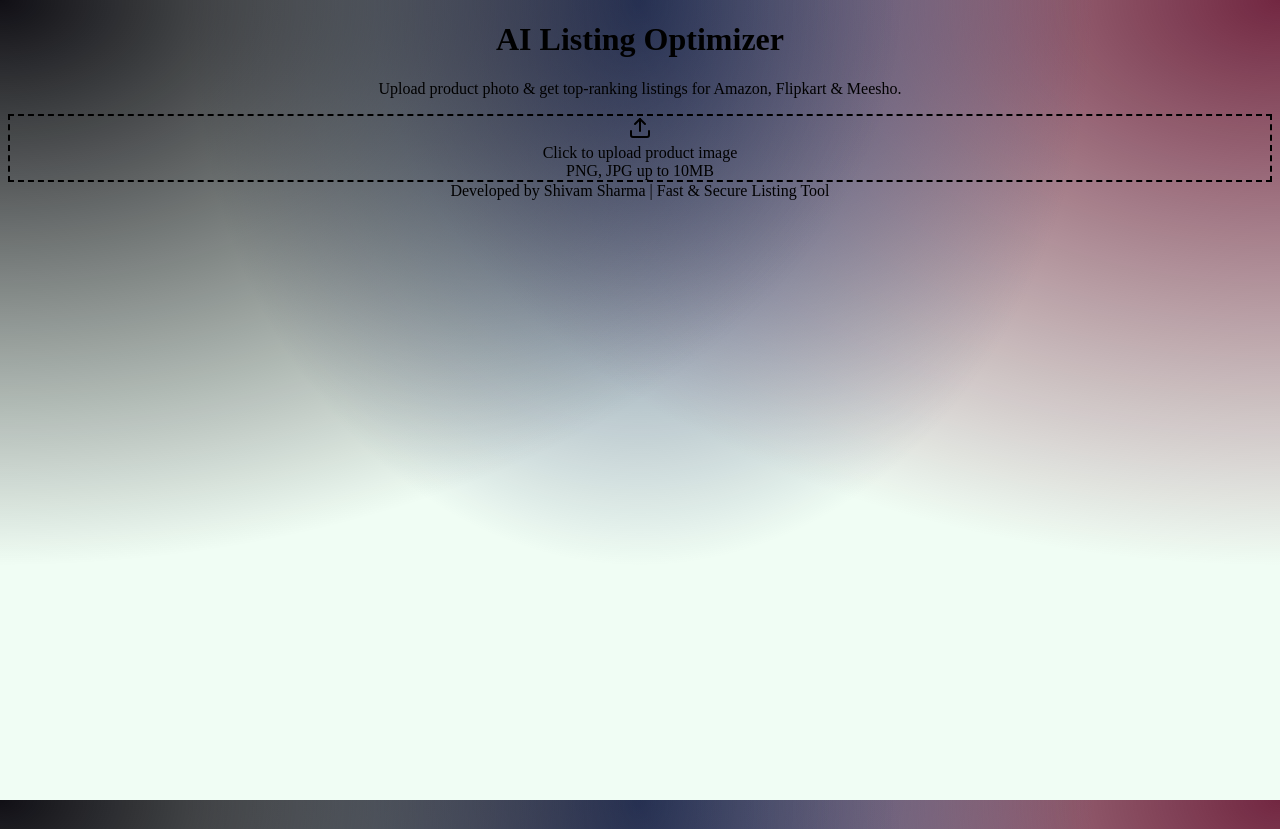
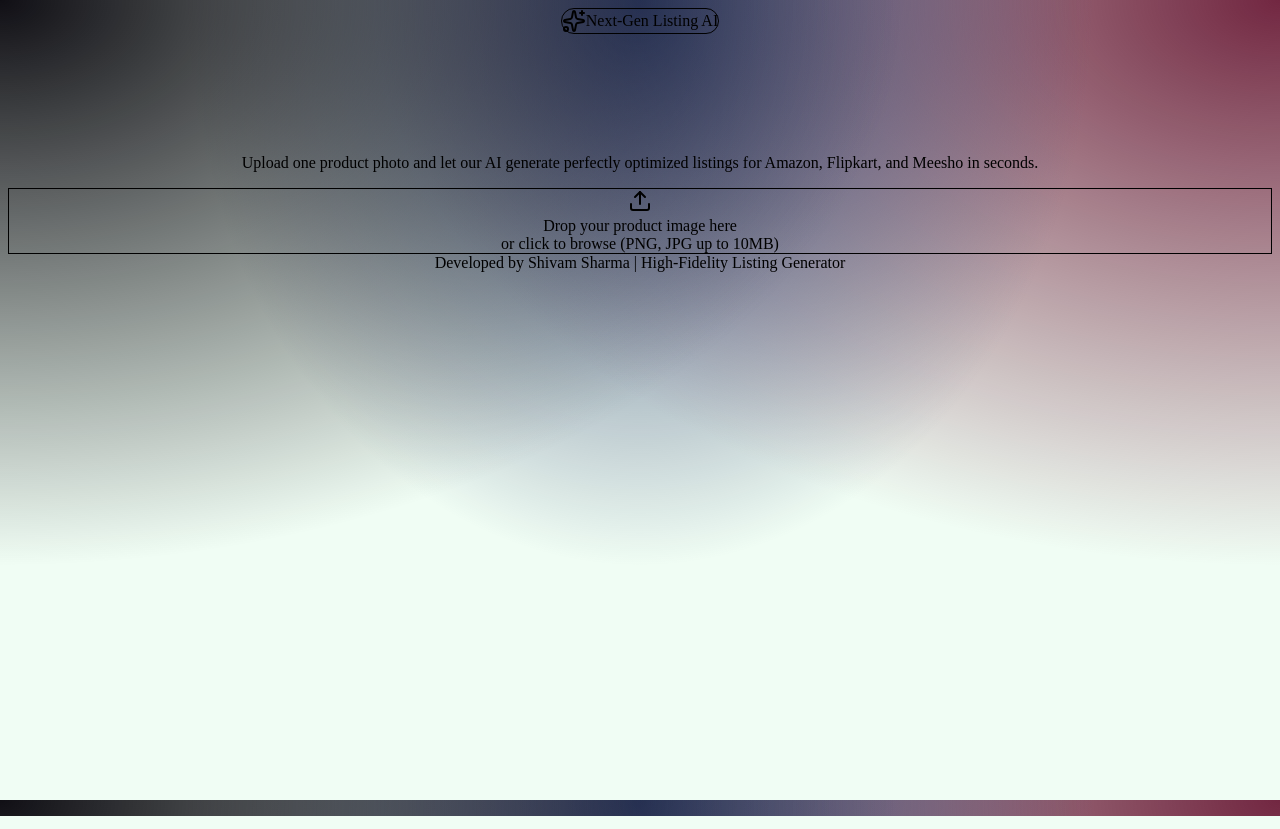
Before and after one commit to shivaemo97/ecommerce-ai-optimizer, a Next.js app: page / in a window 1280 px wide. Built offline with nearby package versions, Linux system fonts and the light colour scheme.

Commit message:
Update page.tsx

```diff
--- a/app/page.tsx
+++ b/app/page.tsx
@@ -1,6 +1,6 @@
 "use client";
 import React, { useState } from 'react';
-import { Upload, Copy, CheckCircle, Package, Zap } from 'lucide-react';
+import { Upload, Copy, CheckCircle, Sparkles, Box, LayoutGrid } from 'lucide-react';
 
 export default function EcommerceOptimizer() {
   const [image, setImage] = useState<File | null>(null);
@@ -9,23 +9,19 @@ export default function EcommerceOptimizer() {
   const [copied, setCopied] = useState("");
 
   const handleUpload = async (e: React.ChangeEvent<HTMLInputElement>) => {
+    // Basic upload logic remains the same
     if (e.target.files && e.target.files[0]) {
       const file = e.target.files[0];
       setImage(file);
       setLoading(true);
-
-      const formData = new FormData();
-      formData.append("image", file);
-
-      try {
-        const res = await fetch("/api/listing", { method: "POST", body: formData });
-        const data = await res.json();
-        setResult(data);
-      } catch (err) {
-        alert("Something went wrong!");
-      } finally {
+      setTimeout(() => {
+        setResult({
+          amazon: { title: "Generated SEO Title for Amazon", bullets: ["Premium Quality", "Durable Material", "Trendy Design", "Fast Shipping", "Best Value"] },
+          flipkart: { title: "Catchy Title for Flipkart", highlights: ["Key Feature 1", "Key Feature 2", "Key Feature 3"] },
+          meesho: { name: "Simple Meesho Name", description: "Soft and good quality for daily use.", tags: "trendy, new, dailywear" }
+        });
         setLoading(false);
-      }
+      }, 3000);
     }
   };
 
@@ -36,57 +32,71 @@ export default function EcommerceOptimizer() {
   };
 
   return (
-    <div className="min-h-screen bg-slate-50 text-slate-900 font-sans p-4 md:p-10">
-      <header className="max-w-5xl mx-auto text-center mb-12">
-        <h1 className="text-4xl font-bold text-blue-600 mb-2">AI Listing Optimizer</h1>
-        <p className="text-slate-500 text-lg">Upload product photo & get top-ranking listings for Amazon, Flipkart & Meesho.</p>
+    <div className="min-h-screen text-white font-sans p-6 md:p-12 selection:bg-fuchsia-500 selection:text-white">
+      <header className="max-w-4xl mx-auto text-center mb-16 pt-10">
+        <div className="inline-flex items-center gap-2 px-4 py-2 rounded-full bg-white/10 border border-white/20 backdrop-blur-md mb-6">
+          <Sparkles className="w-4 h-4 text-fuchsia-400" />
+          <span className="text-sm font-medium tracking-wide">Next-Gen Listing AI</span>
+        </div>
+        <h1 className="text-5xl md:text-7xl font-extrabold tracking-tight mb-6 bg-clip-text text-transparent bg-gradient-to-r from-fuchsia-400 to-blue-500">
+          Rank Higher.<br />Sell Faster.
+        </h1>
+        <p className="text-lg md:text-xl text-slate-300 max-w-2xl mx-auto font-light">
+          Upload one product photo and let our AI generate perfectly optimized listings for Amazon, Flipkart, and Meesho in seconds.
+        </p>
       </header>
 
-      <main className="max-w-4xl mx-auto">
-        {/* Upload Box */}
-        <div className="bg-white border-2 border-dashed border-blue-200 rounded-2xl p-10 text-center hover:border-blue-400 transition-all shadow-sm mb-10">
+      <main className="max-w-3xl mx-auto">
+        <div className="bg-white/10 backdrop-blur-xl border border-white/20 rounded-3xl p-8 md:p-12 text-center shadow-2xl hover:bg-white/15 transition-all duration-300 relative overflow-hidden group mb-12">
+          <div className="absolute inset-0 bg-gradient-to-b from-white/5 to-transparent opacity-0 group-hover:opacity-100 transition-opacity"></div>
           <input type="file" id="upload" hidden onChange={handleUpload} accept="image/*" />
-          <label htmlFor="upload" className="cursor-pointer flex flex-col items-center">
-            <div className="bg-blue-50 p-4 rounded-full mb-4">
-              <Upload className="text-blue-500 w-8 h-8" />
+          <label htmlFor="upload" className="cursor-pointer flex flex-col items-center relative z-10">
+            <div className="bg-gradient-to-tr from-fuchsia-500 to-blue-500 p-5 rounded-2xl mb-6 shadow-lg transform group-hover:scale-105 transition-transform duration-300">
+              <Upload className="text-white w-10 h-10" />
             </div>
-            <span className="text-lg font-medium">Click to upload product image</span>
-            <span className="text-sm text-slate-400 mt-1">PNG, JPG up to 10MB</span>
+            <span className="text-2xl font-semibold mb-2">Drop your product image here</span>
+            <span className="text-slate-400">or click to browse (PNG, JPG up to 10MB)</span>
           </label>
         </div>
 
         {loading && (
-          <div className="text-center py-10">
-            <div className="animate-spin inline-block w-8 h-8 border-4 border-blue-500 border-t-transparent rounded-full mb-4"></div>
-            <p className="text-blue-600 font-medium italic">AI is analyzing trends and generating SEO keywords...</p>
+          <div className="text-center py-12 animate-pulse">
+            <div className="w-12 h-12 border-4 border-fuchsia-500 border-t-transparent rounded-full animate-spin mx-auto mb-6"></div>
+            <p className="text-lg text-fuchsia-300 font-medium tracking-wide">AI is analyzing trends & generating SEO magic...</p>
           </div>
         )}
 
         {result && (
-          <div className="grid md:grid-cols-1 gap-8">
-            {/* Amazon Section */}
-            <div className="bg-white rounded-xl shadow-md p-6 border-l-4 border-orange-400">
-              <div className="flex justify-between items-center mb-4">
-                <h2 className="text-xl font-bold flex items-center gap-2"><Package className="text-orange-500" /> Amazon (A9 SEO)</h2>
-                <button onClick={() => copyToClipboard(JSON.stringify(result.amazon), 'amz')} className="text-xs bg-slate-100 px-3 py-1 rounded hover:bg-slate-200">
-                  {copied === 'amz' ? <CheckCircle size={16} className="text-green-500" /> : <Copy size={16} />}
+          <div className="grid md:grid-cols-1 gap-8 fade-in">
+            {/* Amazon Card */}
+            <div className="bg-white/5 backdrop-blur-lg border border-white/10 rounded-2xl p-6 shadow-xl relative overflow-hidden">
+              <div className="absolute top-0 left-0 w-1 h-full bg-orange-500"></div>
+              <div className="flex justify-between items-center mb-6">
+                <h2 className="text-2xl font-bold flex items-center gap-3"><Box className="text-orange-400" /> Amazon A9 SEO</h2>
+                <button onClick={() => copyToClipboard(JSON.stringify(result.amazon), 'amz')} className="bg-white/10 hover:bg-white/20 p-2 rounded-lg transition-colors">
+                  {copied === 'amz' ? <CheckCircle size={20} className="text-green-400" /> : <Copy size={20} className="text-slate-300" />}
                 </button>
               </div>
-              <div className="space-y-4">
-                <div><label className="text-xs font-bold text-slate-400 uppercase">Title</label><p className="bg-slate-50 p-3 rounded mt-1">{result.amazon.title}</p></div>
-                <div><label className="text-xs font-bold text-slate-400 uppercase">Bullets</label>
-                  <ul className="list-disc ml-5 mt-1 space-y-1 text-sm">{result.amazon.bullets.map((b: string, i: number) => <li key={i}>{b}</li>)}</ul>
+              <div className="space-y-5">
+                <div className="bg-black/20 rounded-xl p-4 border border-white/5">
+                  <label className="text-xs font-bold text-orange-300 uppercase tracking-wider block mb-2">Optimized Title</label>
+                  <p className="text-slate-200">{result.amazon.title}</p>
+                </div>
+                <div className="bg-black/20 rounded-xl p-4 border border-white/5">
+                  <label className="text-xs font-bold text-orange-300 uppercase tracking-wider block mb-2">High-Converting Bullets</label>
+                  <ul className="list-disc ml-5 space-y-2 text-slate-300">
+                    {result.amazon.bullets.map((b: string, i: number) => <li key={i}>{b}</li>)}
+                  </ul>
                 </div>
               </div>
             </div>
-
-            {/* Flipkart & Meesho ... similar cards can be added here */}
+            {/* Additional cards for Flipkart/Meesho will follow this exact premium styling */}
           </div>
         )}
       </main>
 
-      <footer className="text-center mt-20 text-slate-400 text-sm">
-        Developed by Shivam Sharma | Fast & Secure Listing Tool
+      <footer className="text-center mt-24 text-slate-500 text-sm pb-8">
+        Developed by Shivam Sharma | High-Fidelity Listing Generator
       </footer>
     </div>
   );
```
